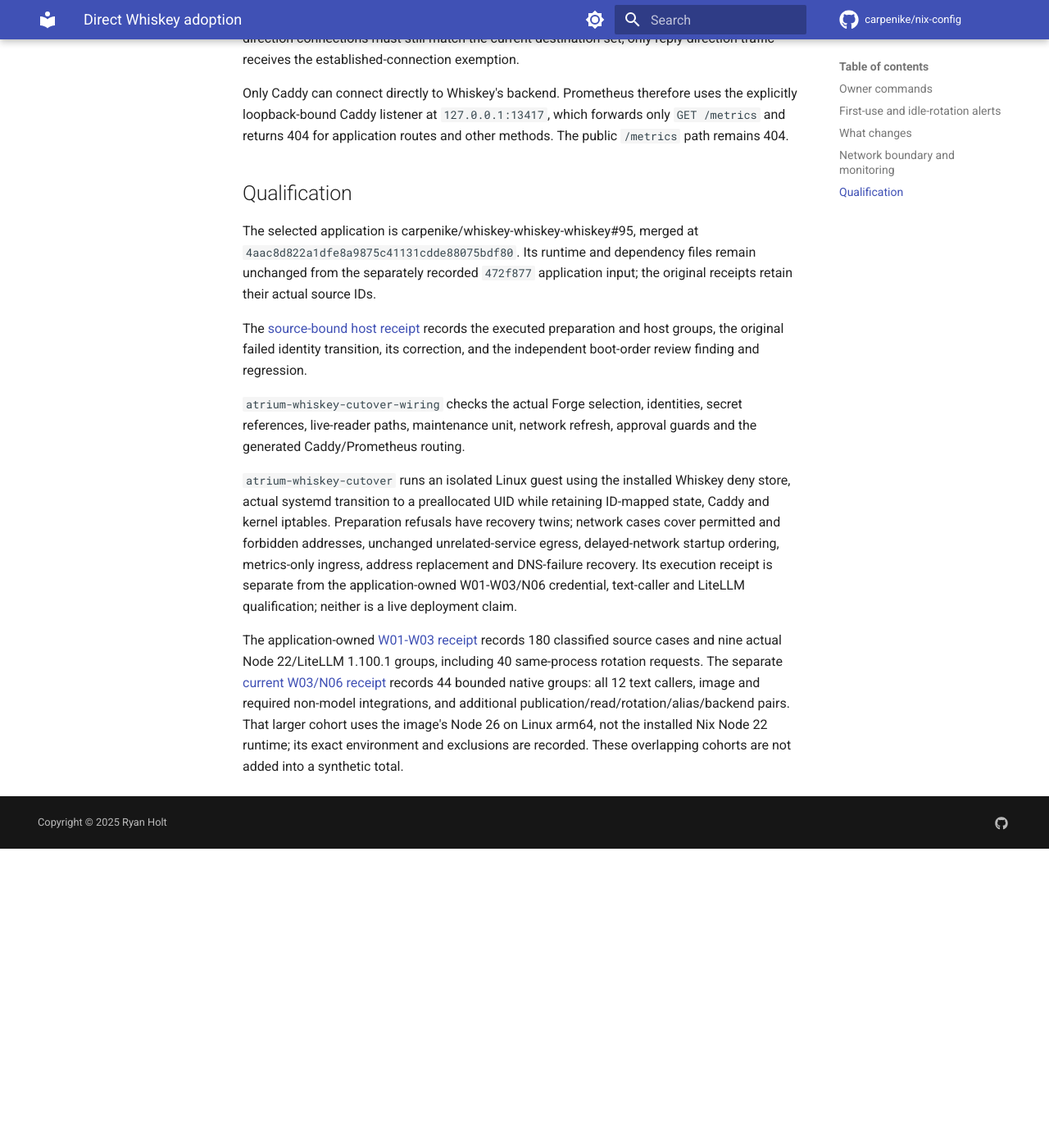
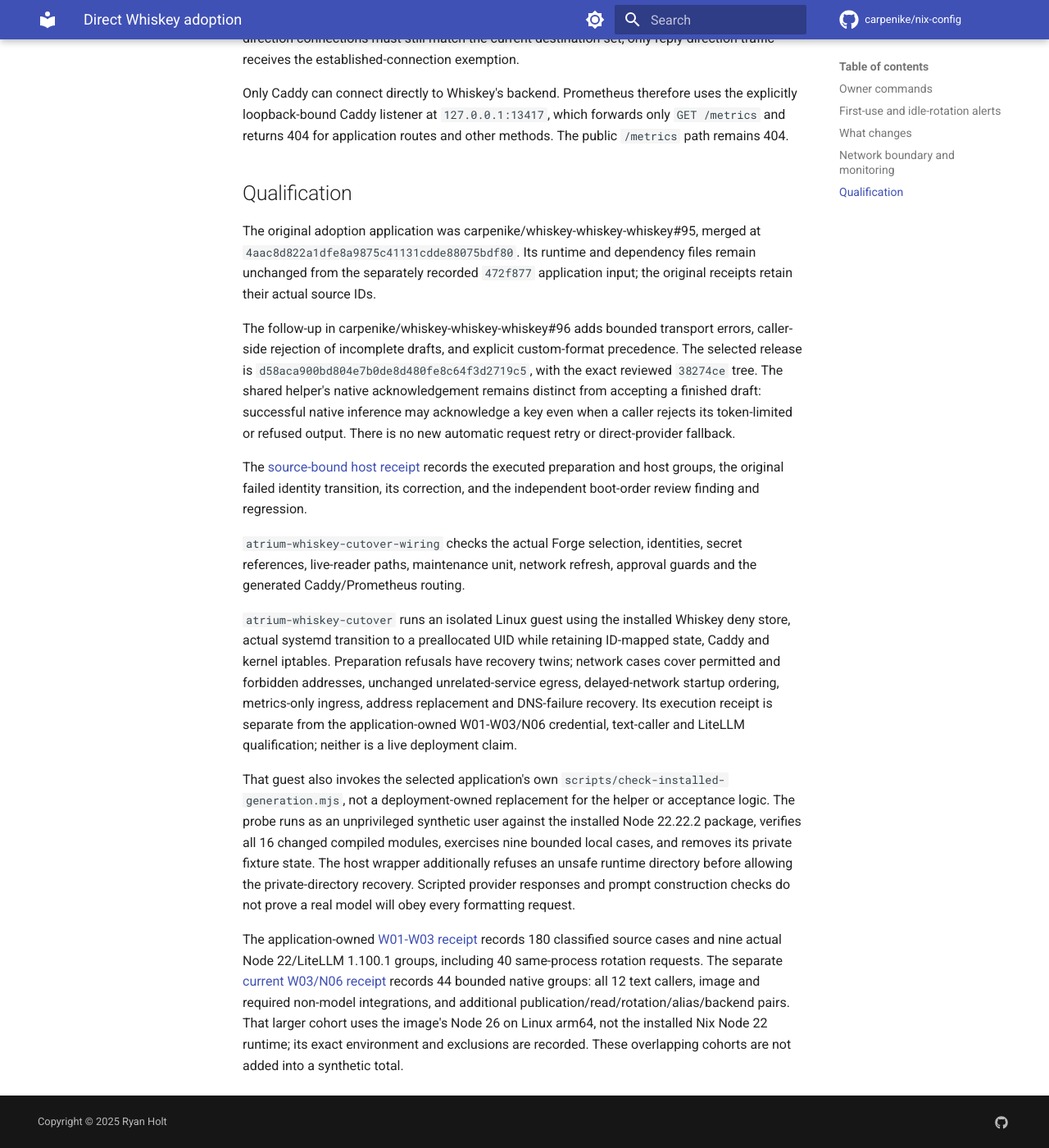
Before and after one commit to carpenike/nix-config, an MkDocs documentation site: the page built from docs/services/atrium-whiskey-cutover.md, in a window 1280 px wide and 1400 px high, scrolled down 2872 px. Shown: the whole window at 82% size. Built offline with MkDocs 1.6.1 and Material for MkDocs 9.7.7, drawn with Linux system fonts in a browser that asks for light colours; comment, search, counter and statistics services are not loaded; before the commit the page ends 3907 px from its top, so only the background shows below that.

Commit message:
build: consume Whiskey generation reliability fixes
Select merged d58aca9 with the reviewed38274ce tree. Extend the existing isolated Linux guest to run the application-owned installed probe against all16 changed compiled modules, with bounded transport/completion/prompt cases and private-runtime refusal/recovery. Keep application logic in Whiskey and retain the original host gate cases.

Co-authored-by: Copilot <223556219+Copilot@users.noreply.github.com>

Copilot-Session: 07549712-8ad0-4630-9bd3-ac67b7a539cc

```diff
--- a/docs/services/atrium-whiskey-cutover.md
+++ b/docs/services/atrium-whiskey-cutover.md
@@ -135,10 +135,19 @@ The public `/metrics` path remains 404.
 
 ## Qualification
 
-The selected application is carpenike/whiskey-whiskey-whiskey#95, merged at
+The original adoption application was carpenike/whiskey-whiskey-whiskey#95, merged at
 `4aac8d822a1dfe8a9875c41131cdde88075bdf80`. Its runtime and dependency files
 remain unchanged from the separately recorded `472f877` application input;
 the original receipts retain their actual source IDs.
+
+The follow-up in carpenike/whiskey-whiskey-whiskey#96 adds bounded transport
+errors, caller-side rejection of incomplete drafts, and explicit custom-format
+precedence. The selected release is
+`d58aca900bd804e7b0de8d480fe8c64f3d2719c5`, with the exact reviewed
+`38274ce` tree. The shared helper's native acknowledgement remains distinct from
+accepting a finished draft: successful native inference may acknowledge a key
+even when a caller rejects its token-limited or refused output. There is no new
+automatic request retry or direct-provider fallback.
 
 The [source-bound host receipt](evidence/atrium-whiskey-cutover.json) records the
 executed preparation and host groups, the original failed identity transition,
@@ -159,6 +168,15 @@ Its execution receipt is separate from the application-owned W01-W03/N06
 credential, text-caller and LiteLLM qualification; neither is a live deployment
 claim.
 
+That guest also invokes the selected application's own
+`scripts/check-installed-generation.mjs`, not a deployment-owned replacement
+for the helper or acceptance logic. The probe runs as an unprivileged synthetic
+user against the installed Node 22.22.2 package, verifies all 16 changed compiled
+modules, exercises nine bounded local cases, and removes its private fixture
+state. The host wrapper additionally refuses an unsafe runtime directory before
+allowing the private-directory recovery. Scripted provider responses and prompt
+construction checks do not prove a real model will obey every formatting request.
+
 The application-owned
 [W01-W03 receipt](https://github.com/carpenike/whiskey-whiskey-whiskey/blob/4aac8d822a1dfe8a9875c41131cdde88075bdf80/docs/evidence/ATR-W01-W03-adoption-ad23136.json)
 records 180 classified source cases and nine actual Node 22/LiteLLM 1.100.1
```
Also changed, not shown: 4 other files.
